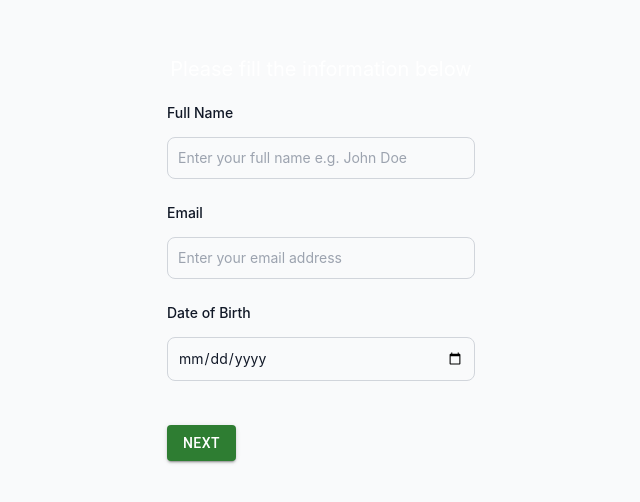
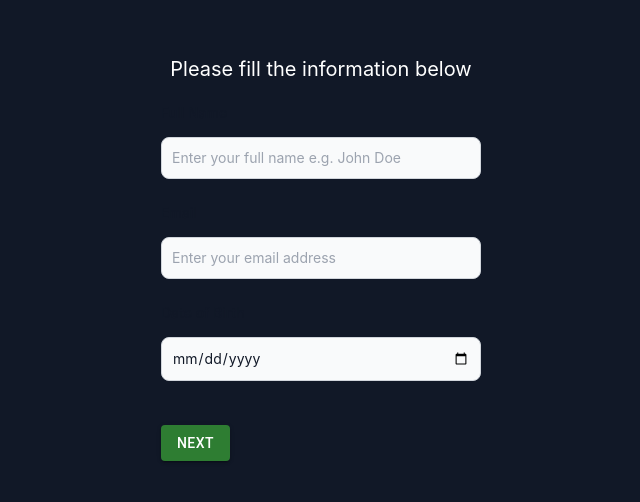
Before and after one commit to zsuryanutidperdana/module-4-copy, a React (Create React App) app: page / in a window 1280 px wide. Shown: the part 142-644 px from the top of the page, without its empty margins (319-959 px from the left). Built offline with nearby package versions, Linux system fonts and the light colour scheme.

Commit message:
bridge commit

```diff
--- a/src/App.tsx
+++ b/src/App.tsx
@@ -3,7 +3,7 @@ import "./App.css";
 
 function App() {
   return (
-    <div className="w-full flex flex-col items-center justify-center bg-gray-50 dark:bg-gray-900">
+    <div className="h-screen w-screen flex flex-col items-center justify-center bg-gray-900 overflow-auto">
       <RegistrationForm />
     </div>
   );
--- a/src/component/RegistrationForms.tsx
+++ b/src/component/RegistrationForms.tsx
@@ -27,7 +27,7 @@ function RegistrationForm() {
   }
   return (
     <>
-      <div className="flex flex-col items-center justify-center w-full px-6 py-8 mx-auto md:h-screen lg:py-0">
+      <div className="flex flex-col items-center justify-center w-full mx-auto h-screen">
         <h2 className="text-xl text-white mb-5">
           Please fill the information below
         </h2>
```
